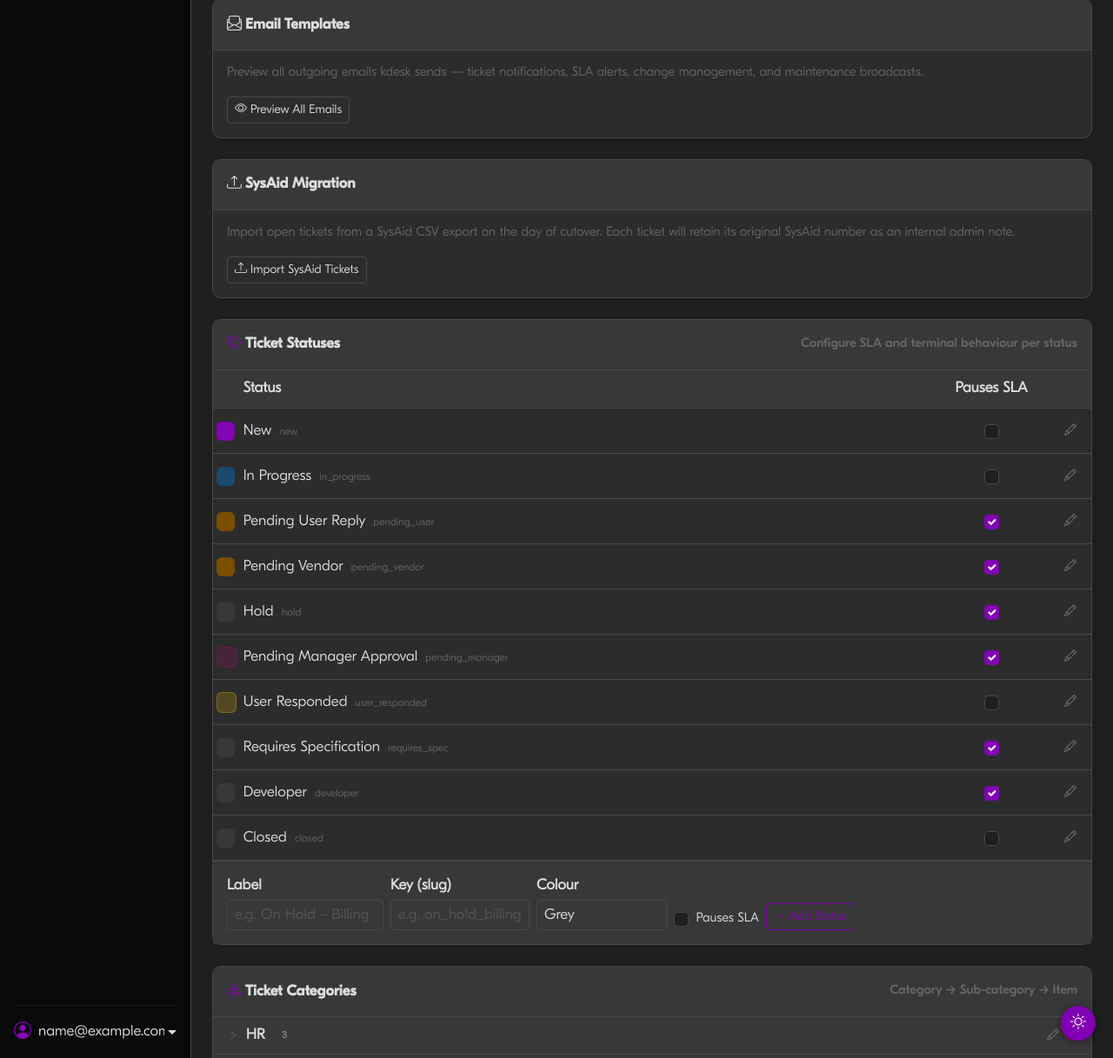
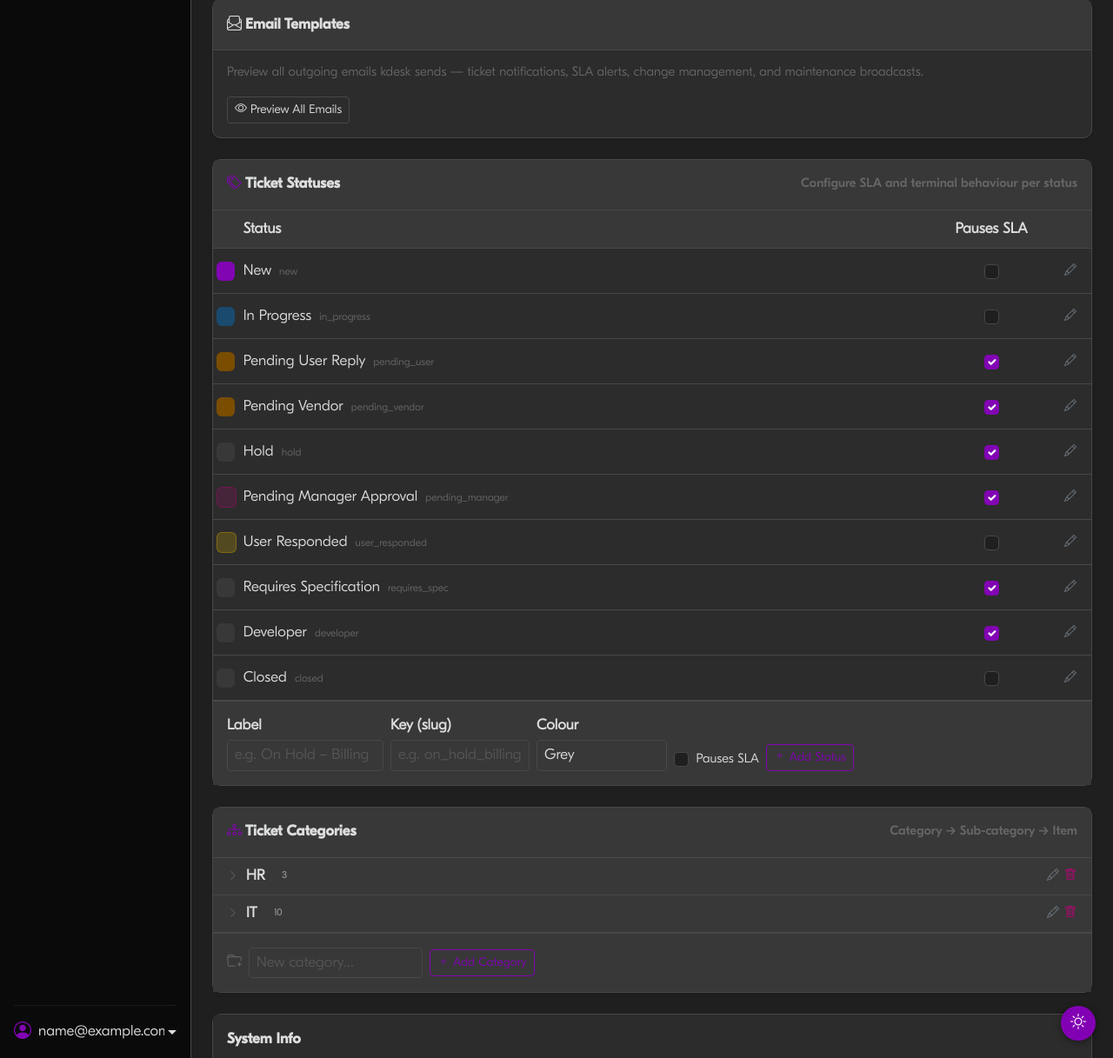
Before and after one commit to omricn/kdesk, a Django app: page /settings/ in a window 1280 px wide. Shown: the part 1383-2600 px from the top of the page at 87% size. Run offline with Django 4.2, Linux system fonts and the light colour scheme; the visitor is signed in with stand-in values (Sample User, id 1); data comes from the database, SQL or seed files in the repository; data that the repository does not hold is empty; parts of the project's set-up code (start-up, migrations or seed data) failed here and were passed over.

Commit message:
Remove SysAid migration import from Settings
Migration cutover is complete — SysAid is now archive-only. Removed
the import view, URL route, template, and settings card.

Co-Authored-By: Claude Sonnet 4.6 <noreply@anthropic.com>

```diff
--- a/templates/settings.html
+++ b/templates/settings.html
@@ -193,16 +193,6 @@
   </div>
 </div>
 
-<!-- SysAid Import -->
-<div class="card border-0 shadow-sm mb-4">
-  <div class="card-header fw-semibold"><i class="bi bi-upload me-1"></i>SysAid Migration</div>
-  <div class="card-body">
-    <p class="text-muted small mb-3">Import open tickets from a SysAid CSV export on the day of cutover. Each ticket will retain its original SysAid number as an internal admin note.</p>
-    <a href="{% url 'import_sysaid' %}" class="btn btn-outline-secondary btn-sm">
-      <i class="bi bi-upload me-1"></i>Import SysAid Tickets
-    </a>
-  </div>
-</div>
 
 <!-- Ticket Statuses -->
 <div class="card border-0 shadow-sm mb-4">
--- a/tickets/urls.py
+++ b/tickets/urls.py
@@ -28,7 +28,6 @@ urlpatterns = [
     path('settings/', views.settings_view, name='settings'),
     path('dev/email-preview/', views.email_preview, name='email_preview'),
     path('dev/test-digest/', views.send_test_digest, name='send_test_digest'),
-    path('settings/import-sysaid/', views.import_sysaid, name='import_sysaid'),
     path('settings/categories/api/', views.categories_api, name='categories_api'),
     path('settings/statuses/api/', views.statuses_api, name='statuses_api'),
     # ── Employee portal ───────────────────────────────────────────────────────
--- a/tickets/views.py
+++ b/tickets/views.py
@@ -2132,207 +2132,6 @@ def portal_preview_exit(request):
     return redirect('dashboard')
 
 
-# ── SysAid CSV import (superuser only) ───────────────────────────────────────
-
-@admin_required
-def import_sysaid(request):
-    if not request.user.is_superuser:
-        messages.error(request, 'Access denied.')
-        return redirect('dashboard')
-
-    results = None
-
-    if request.method == 'POST' and request.FILES.get('csv_file'):
-        from datetime import datetime as dt_cls
-        from zoneinfo import ZoneInfo
-        from django.db import transaction
-        from tickets.models import TicketCategory, TicketSubCategory, TicketComment
-        from tickets.sla import _get_sla_config, add_business_hours
-        from users.models import User as UserModel
-
-        STATUS_MAP = {
-            'work in progress':         Ticket.STATUS_IN_PROGRESS,
-            'in progress':              Ticket.STATUS_IN_PROGRESS,
-            'programmer':               Ticket.STATUS_IN_PROGRESS,
-            'specification':            Ticket.STATUS_IN_PROGRESS,
-            'move to task list':        Ticket.STATUS_IN_PROGRESS,
-            'pending user reply':       Ticket.STATUS_PENDING_USER,
-            'pending for vendor action':Ticket.STATUS_PENDING_VENDOR,
-            'pending vendor':           Ticket.STATUS_PENDING_VENDOR,
-            'pending manager approval': Ticket.STATUS_PENDING_MANAGER,
-            'hold':                     Ticket.STATUS_HOLD,
-            'user responded':           Ticket.STATUS_USER_RESPONDED,
-            'new':                      Ticket.STATUS_NEW,
-            'closed':                   Ticket.STATUS_CLOSED,
-        }
-
-        il_tz = ZoneInfo('Asia/Jerusalem')
-
-        def parse_dt(s):
-            s = (s or '').strip()
-            if not s:
-                return None
-            for fmt in ('%d/%m/%Y %H:%M', '%d/%m/%Y'):
-                try:
-                    return dt_cls.strptime(s, fmt).replace(tzinfo=il_tz)
-                except ValueError:
-                    continue
-            return None
-
-        # ── Pre-load all lookups — one query each instead of one per row ──────
-        from tickets.models import TicketItem
-        categories  = {c.name.lower(): c for c in TicketCategory.objects.all()}
-        subcats     = {
-            (sc.category_id, sc.name.lower()): sc
-            for sc in TicketSubCategory.objects.select_related('category').all()
-        }
-        items       = {
-            (it.subcategory_id, it.name.lower()): it
-            for it in TicketItem.objects.all()
-        }
-        admins      = {
-            u.display_name.lower(): u
-            for u in UserModel.objects.filter(is_admin=True)
-        }
-        _, _, sla_hours, _ = _get_sla_config()
-
-        # ── Parse CSV (pure Python, no DB) ────────────────────────────────────
-        csv_file = request.FILES['csv_file']
-        raw_bytes = csv_file.read()
-        try:
-            decoded = raw_bytes.decode('utf-8-sig')
-        except UnicodeDecodeError:
-            decoded = raw_bytes.decode('windows-1255', errors='replace')
-        reader   = csv.DictReader(io.StringIO(decoded))
-
-        pending      = []
-        skipped_rows = []
-
-        for row in reader:
-            sysaid_id = row.get('Ticket number', '').strip()
-            title     = (row.get('Title') or '').strip()
-            if not title:
-                skipped_rows.append({'id': sysaid_id or '?', 'reason': 'No title'})
-                continue
-
-            raw_user = (row.get('Request username') or '').strip()
-            if '\\' in raw_user:
-                raw_user = raw_user.split('\\', 1)[1]
-            requester_email = f'{raw_user}@kramerav.com' if raw_user else f'unknown-{sysaid_id}@import.local'
-            requester_name  = (row.get('Submitter') or '').strip()
-
-            raw_status = (row.get('Status') or '').strip().lower().strip()
-            status     = STATUS_MAP.get(raw_status, Ticket.STATUS_NEW)
-            created_at = parse_dt(row.get('Request time'))
-            request_time_str = (row.get('Request time') or '').strip()
-
-            assignee_name = (row.get('Assignee') or '').strip()
-            assignee      = admins.get(assignee_name.lower()) if assignee_name else None
-
-            cat_name   = (row.get('Category') or '').strip()
-            sub_name   = (row.get('Sub-Category') or '').strip()
-            third_name = (row.get('Third Level Category') or '').strip()
-            category   = categories.get(cat_name.lower()) if cat_name else None
-            subcat     = subcats.get((category.pk, sub_name.lower())) if category and sub_name else None
-            item       = items.get((subcat.pk, third_name.lower())) if subcat and third_name else None
-
-            # Title includes original ticket number and request time
-            full_title = f'[SysAid #{sysaid_id} | {request_time_str}] {title}' if sysaid_id else title
-
-            # Description prefixed with SysAid origin block
-            raw_desc = (row.get('Description') or '').strip()
-            origin_line = f'[Imported from SysAid — Ticket #{sysaid_id}, submitted {request_time_str} by {requester_name}]'
-            full_desc = f'{origin_line}\n\n{raw_desc}' if raw_desc else origin_line
-
-            sla_ref      = created_at if created_at else timezone.now()
-            sla_deadline = add_business_hours(sla_ref, sla_hours)
-
-            pending.append({
-                'sysaid_id':           sysaid_id,
-                'title':               full_title,
-                'description':         full_desc,
-                'status':              status,
-                'requester_email':     requester_email,
-                'requester_name':      requester_name,
-                'requester_department': '',
-                'assignee':            assignee,
-                'category':            category,
-                'subcategory':         subcat,
-                'ticket_item':         item,
-                'sla_deadline':        sla_deadline,
-                'created_at':          created_at,
-            })
-
-        # ── Build index of existing SysAid tickets for update-vs-create ─────
-        existing = {}
-        for t in Ticket.objects.filter(title__startswith='[SysAid #'):
-            try:
-                sid = t.title.split('[SysAid #')[1].split(' |')[0].strip()
-                if sid:
-                    existing[sid] = t
-            except IndexError:
-                pass
-
-        # ── Upsert everything in one transaction ──────────────────────────────
-        created_rows = []
-        updated_rows = []
-        with transaction.atomic():
-            for r in pending:
-                existing_ticket = existing.get(r['sysaid_id']) if r['sysaid_id'] else None
-
-                if existing_ticket:
-                    # Update title, description, category fields only — preserve status/assignee changes
-                    existing_ticket.title              = r['title']
-                    existing_ticket.description        = r['description']
-                    existing_ticket.description_is_html = False
-                    existing_ticket.category           = r['category']
-                    existing_ticket.subcategory        = r['subcategory']
-                    existing_ticket.ticket_item        = r['ticket_item']
-                    existing_ticket.save(update_fields=[
-                        'title', 'description', 'description_is_html',
-                        'category', 'subcategory', 'ticket_item',
-                    ])
-                    updated_rows.append({
-                        'sysaid_id': r['sysaid_id'],
-                        'pk':        existing_ticket.pk,
-                        'title':     r['title'],
-                    })
-                else:
-                    ticket = Ticket(
-                        title=r['title'],
-                        description=r['description'],
-                        description_is_html=False,
-                        status=r['status'],
-                        source=Ticket.SOURCE_MANUAL,
-                        requester_email=r['requester_email'],
-                        requester_name=r['requester_name'],
-                        requester_department=r['requester_department'],
-                        assignee=r['assignee'],
-                        category=r['category'],
-                        subcategory=r['subcategory'],
-                        ticket_item=r['ticket_item'],
-                        sla_deadline=r['sla_deadline'],
-                    )
-                    if r['status'] in Ticket.TERMINAL_STATUSES:
-                        ticket.resolved_at = timezone.now()
-                    ticket.save()
-
-                    if r['created_at']:
-                        Ticket.objects.filter(pk=ticket.pk).update(created_at=r['created_at'])
-
-                    created_rows.append({
-                        'sysaid_id': r['sysaid_id'],
-                        'pk':        ticket.pk,
-                        'title':     r['title'],
-                        'requester': r['requester_email'],
-                        'assignee':  str(r['assignee']) if r['assignee'] else '—',
-                        'status':    ticket.get_status_display(),
-                    })
-
-        results = {'created': created_rows, 'skipped': skipped_rows, 'updated': updated_rows}
-
-    return render(request, 'tickets/import_sysaid.html', {'results': results})
-
 
 # ── Ticket merge ──────────────────────────────────────────────────────────────
 
```
Also changed, not shown: templates/tickets/import_sysaid.html (deleted, +0 -101 lines).
